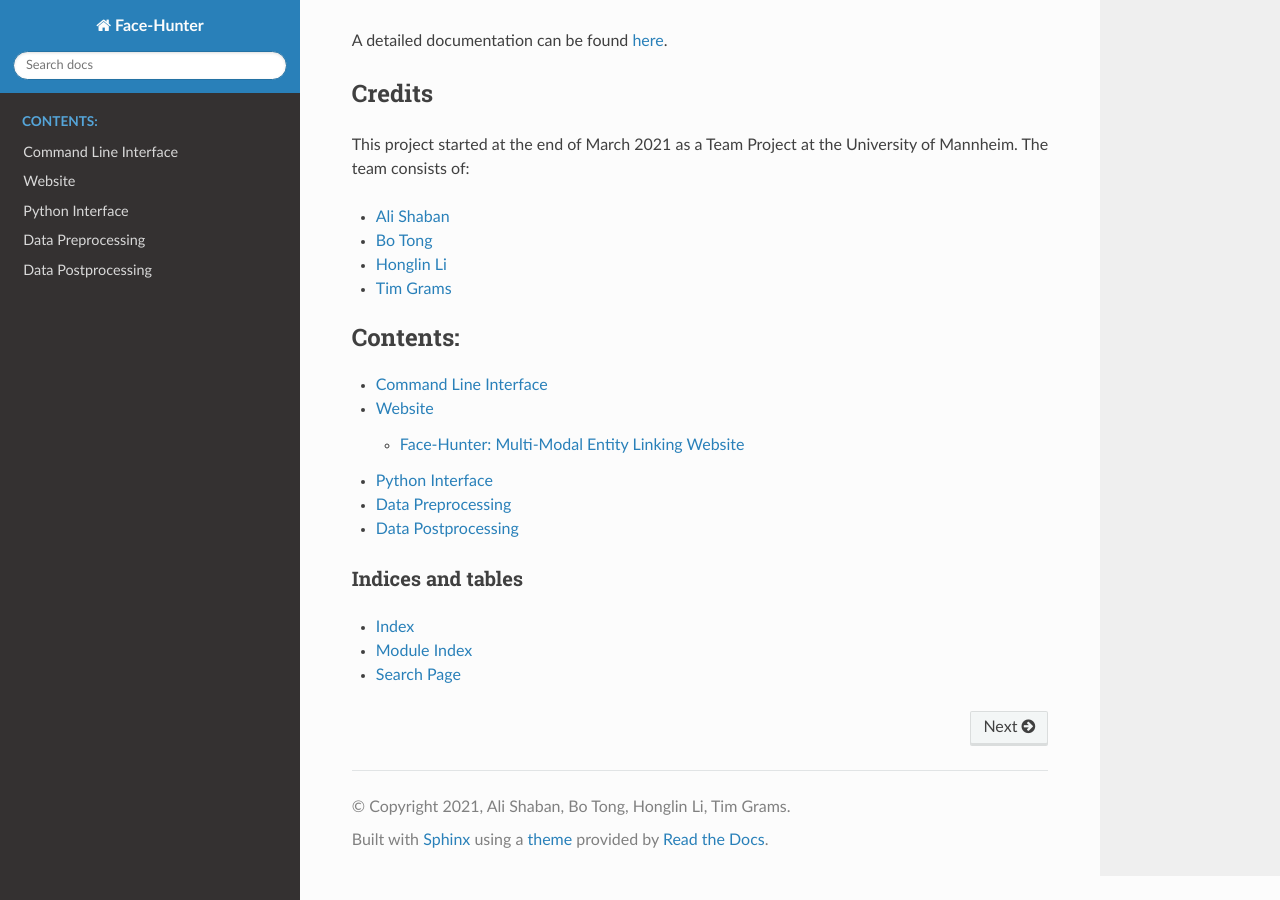
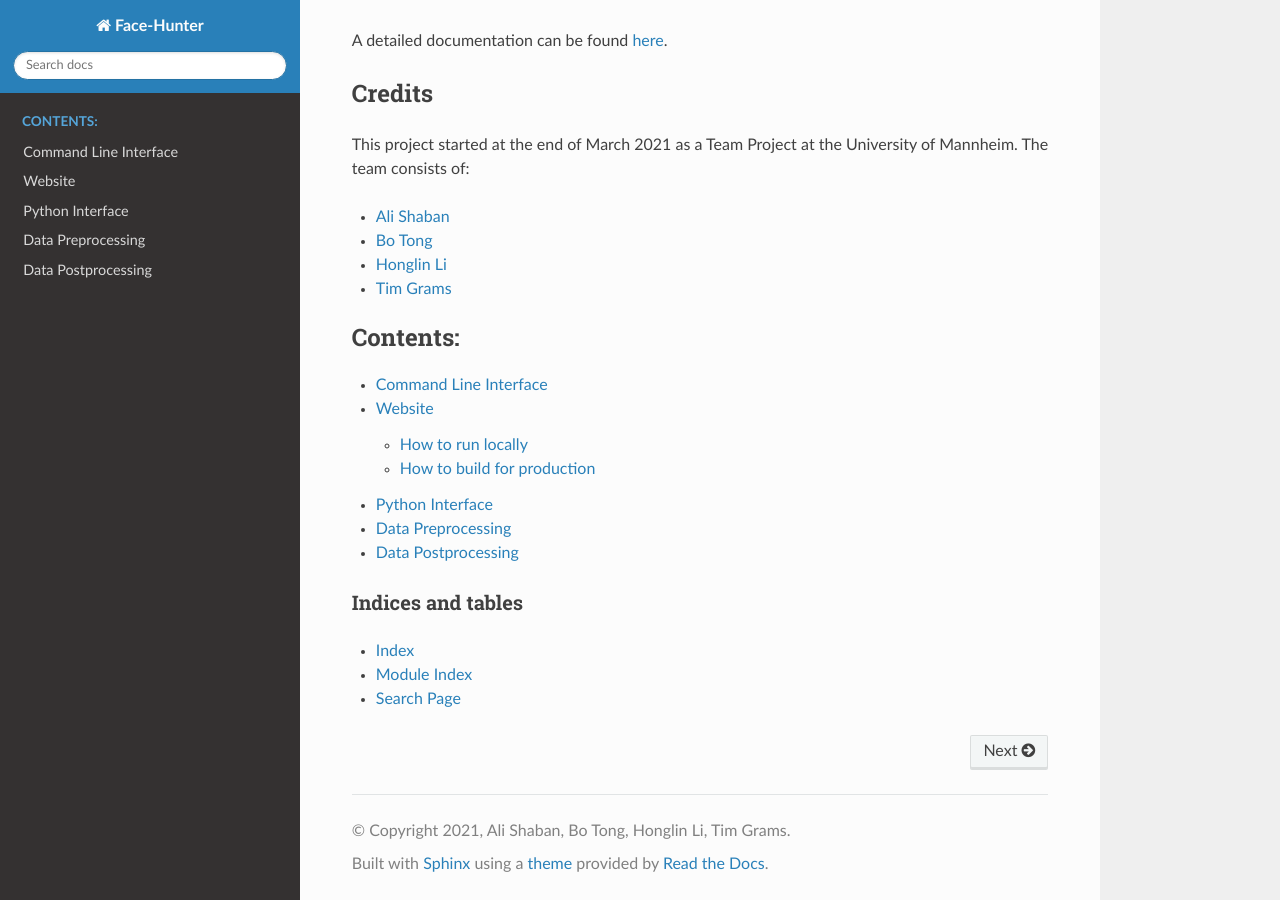
Before and after one commit to face-hunters/face-hunter, a Sphinx documentation site: the page built from docs/index.rst, in a window 1280 px wide and 900 px high, scrolled down 2305 px. Built offline with Sphinx 7.4.7 and the Read the Docs theme 2.0.0, drawn with Linux system fonts in a browser that asks for light colours; some of the changed lines change nothing that is shown.

Commit message:
updated website doc

```diff
--- a/docs/source/website.rst
+++ b/docs/source/website.rst
@@ -1,4 +1,28 @@
 Website
 =======
 
-.. include:: ../../website/README.rst
+The website allows to query a generated knowledge graph from the `Face-Hunter <https://github.com/face-hunters/face-hunter/>`__
+project.
+
+It allows to search for scenes of entities or to write own SPARQL-queries and is build on `Angular <https://angular.io/>`__.
+For usage follow the installation instructions on `Angular-Setup <https://angular.io/guide/setup-local/>`__.
+
+How to run locally
+##############
+
+In the dictionary of the website run:
+
+.. code-block::
+
+    $  ng serve
+
+How to build for production
+##############
+
+In the dictionary of the website run:
+
+.. code-block::
+
+    $  ng build
+
+Afterwards the generated files can be found in a newly generated dist-folder.
```
